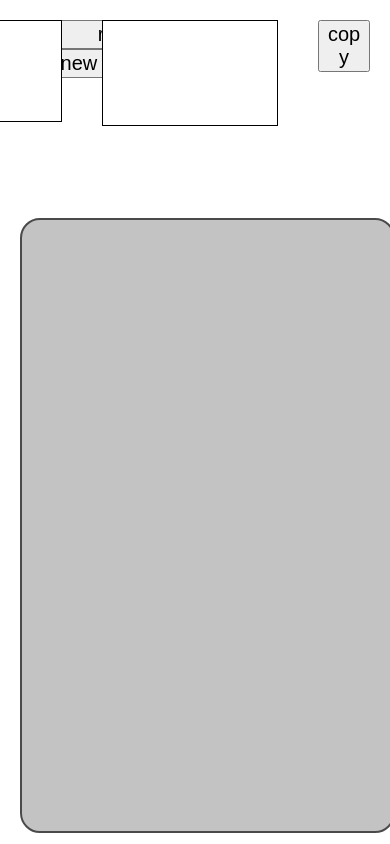
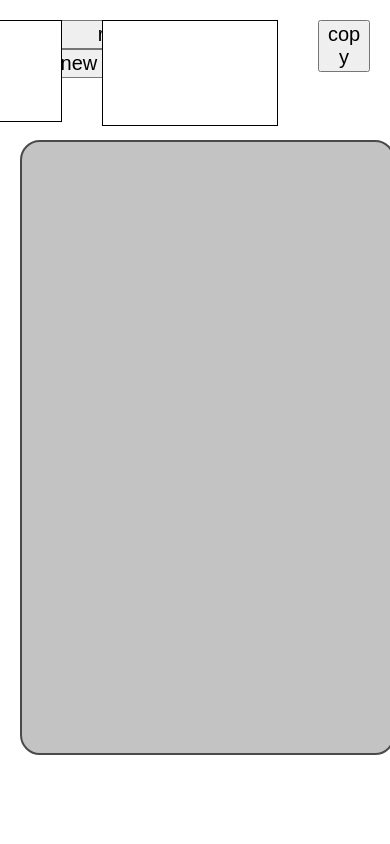
Before and after one commit to id-NaN/id-NaN.github.io, a plain HTML site: page index.html in a window 390 px wide. Drawn offline with Linux system fonts and the light colour scheme.

Commit message:
modified:   styles.css

```diff
--- a/styles.css
+++ b/styles.css
@@ -43,6 +43,7 @@ body{
 }
 .dropdown:hover .dropdown_content {
 	display: block;
+	z-index: 10;
 }
 .dropdown_content a:hover{
 	background-color: #c3c3c3
@@ -115,7 +116,8 @@ body{
 	#main_segment_container{
 		width: 90vw;
 		height: 70vh;
-		top: 100px
+		top: 120px;
+		position: fixed;
 	}
 	.segment_container{
 		width: 90%
```
